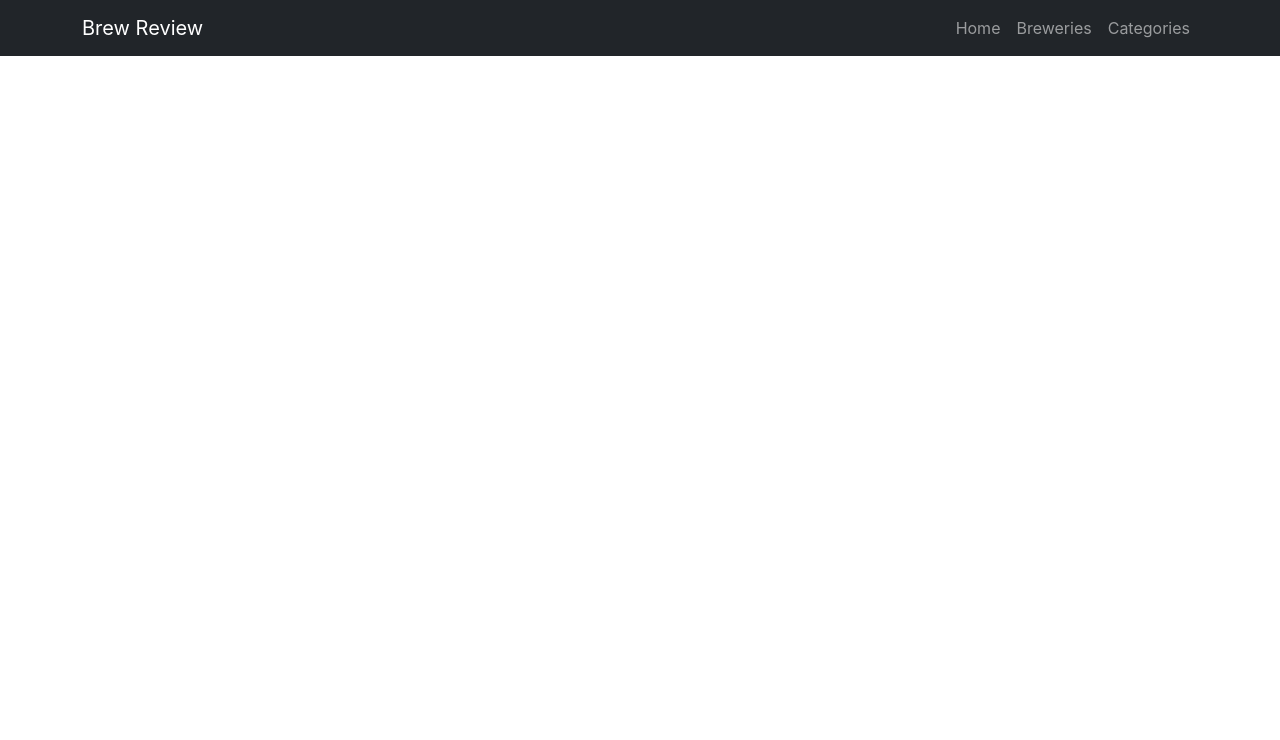
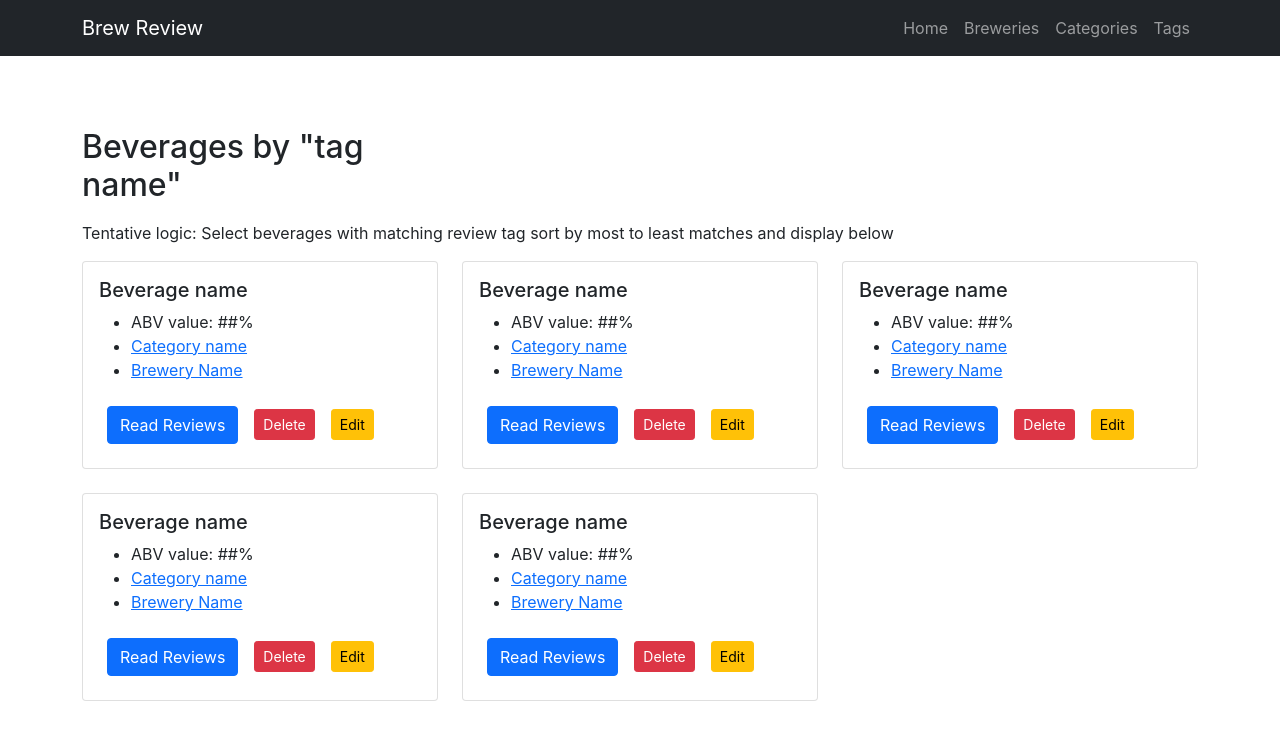
Before and after one commit to SpigotTheBull/BeerDatabase, a React (Create React App) app in the folder brew-review-ui/: page /tag-detail in a window 1280 px wide. Shown: the top 740 px of the page. Built offline with nearby package versions, Linux system fonts and the light colour scheme.

Commit message:
Added detail view for tags and some other updates

```diff
--- a/brew-review-ui/src/App.js
+++ b/brew-review-ui/src/App.js
@@ -19,6 +19,10 @@ import CategoryDetail from './pages/categories/CategoryDetailPage';
 import Review from './pages/reviews/ReviewPage';
 import AddReview from './pages/reviews/AddReviewPage';
 import EditReview from './pages/reviews/EditReviewPage'
+/** Tags */
+import TagDetail from './pages/tags/TagDetailPage';
+import TagListPage from './pages/tags/TagListPage';
+
 import { useState } from 'react';
 import Navigation from './components/Navigation';
 
@@ -56,6 +60,10 @@ function App() {
             </Route>
             <Route path="/category-detail" exact element={<CategoryDetail/>}>
             </Route>
+            <Route path="/add-category" exact element={<AddCategory/>}>
+            </Route>
+            <Route path="/edit-category" exact element={<EditCategory/>}>
+            </Route>
             {/*Reviews*/}
             <Route path="/review" exact element={<Review/>}>
             </Route>
@@ -63,9 +71,10 @@ function App() {
             </Route>
             <Route path="/edit-review" exact element={<EditReview/>}>
             </Route>
-            <Route path="/add-category" exact element={<AddCategory/>}>
+            {/*Tags*/}
+            <Route path="/tag-detail" exact element={<TagDetail/>}>
             </Route>
-            <Route path="/edit-category" exact element={<EditCategory/>}>
+            <Route path="/tag-list" exact element={<TagListPage/>}>
             </Route>
           </Routes>
         </div>
--- a/brew-review-ui/src/components/Navigation.jsx
+++ b/brew-review-ui/src/components/Navigation.jsx
@@ -27,6 +27,11 @@ function Navigation() {
                     Categories
                 </NavLink>
               </li>
+              <li className="nav-item">
+                <NavLink className="nav-link" to="/tag-list">
+                    Tags
+                </NavLink>
+              </li>
             </ul>
           </div>
         </div>
--- a/brew-review-ui/src/pages/categories/CategoryPage.js
+++ b/brew-review-ui/src/pages/categories/CategoryPage.js
@@ -27,8 +27,10 @@ function Category() {
                                     <th></th>
                                 </tr>
                                 <tr>
-                                    <td>Beer</td>
-                                    <td>Irish IPA</td>
+
+                                    <td><Link to="../category-detail">Beer</Link></td>
+
+                                    <td><Link to="../category-detail">Irish IPA</Link></td>
                                     <td>
                                         <Link to="#">
                                         <button type="button" class="btn btn-danger btn-sm m-2">Delete</button>
@@ -38,8 +40,8 @@ function Category() {
                                         </Link></td>
                                 </tr>
                                 <tr>
-                                    <td>Wine</td>
-                                    <td>Chardonnay</td>
+                                    <td><Link to="../category-detail">Wine</Link></td>
+                                    <td><Link to="../category-detail">Chardonnay</Link></td>
                                     <td>
                                         <Link to="#">
                                             <button type="button" class="btn btn-danger btn-sm m-2">Delete</button>
--- a/brew-review-ui/src/pages/reviews/ReviewPage.js
+++ b/brew-review-ui/src/pages/reviews/ReviewPage.js
@@ -31,7 +31,7 @@ function Reviews() {
                                 <tr>
                                     <td>1</td>
                                     <td>Sample data. I love this drink</td>
-                                    <td>Tasty, hoppy</td>
+                                    <td><Link to="../tag-detail">Tasty, hoppy</Link></td>
                                     <td>
                                         <Link to="#">
                                         <button type="button" class="btn btn-danger btn-sm m-2">Delete</button>
--- /dev/null
+++ b/brew-review-ui/src/pages/tags/TagDetailPage.js
@@ -0,0 +1,35 @@
+import { useState, useEffect } from 'react';
+import { useHistory } from "react-router-dom";
+import { useNavigate } from "react-router-dom";
+import { Link } from 'react-router-dom';
+
+import Beverage from '../../components/Beverage/Beverage';
+
+
+function TagDetail() {
+
+    return (
+        <div className="page-container">
+
+            <section class="py-4 my-5">
+                <div class="container ">
+                    <div class="row">
+                        <div class="col-12">
+                            <h2 class="mb-3 col-4">Beverages by "tag name"</h2>
+
+                            <p> Tentative logic: Select beverages with matching review tag sort by most to least matches and display below</p>
+                        </div>
+                        <Beverage />
+                        <Beverage />
+                        <Beverage />
+                        <Beverage />
+                        <Beverage />
+                    </div>
+                </div>
+            </section>
+        </div>
+
+    )
+}
+
+export default TagDetail;
--- /dev/null
+++ b/brew-review-ui/src/pages/tags/TagListPage.js
@@ -0,0 +1,36 @@
+import { useState, useEffect } from 'react';
+import { useHistory } from "react-router-dom";
+import { useNavigate } from "react-router-dom";
+import { Link } from 'react-router-dom';
+
+function TagListPage() {
+
+    return (
+        <section class="py-4 my-5">
+            <div class="container ">
+                <div class="row">
+                    <div class="col-10">
+                        <div className="page-container">
+                            <h1 class="h1">List of tags</h1>
+                            <p>Wouldn't it be neat if this was a tag
+                                cloud scaling the size of each tag by the number of uses. Not sure if we'll be able to add that in this class.</p>
+                            <ul>
+                                {/**TODO seporate these into individual links to each tag */}
+                                <Link to="../tag-detail">
+                                <li>Hoppy</li>
+                                <li>Bitter</li>
+                                <li>Sweat</li>
+                                </Link>
+                            </ul>
+
+
+
+                        </div>
+                    </div>
+                </div>
+            </div>
+        </section>
+    )
+}
+
+export default TagListPage;
```
